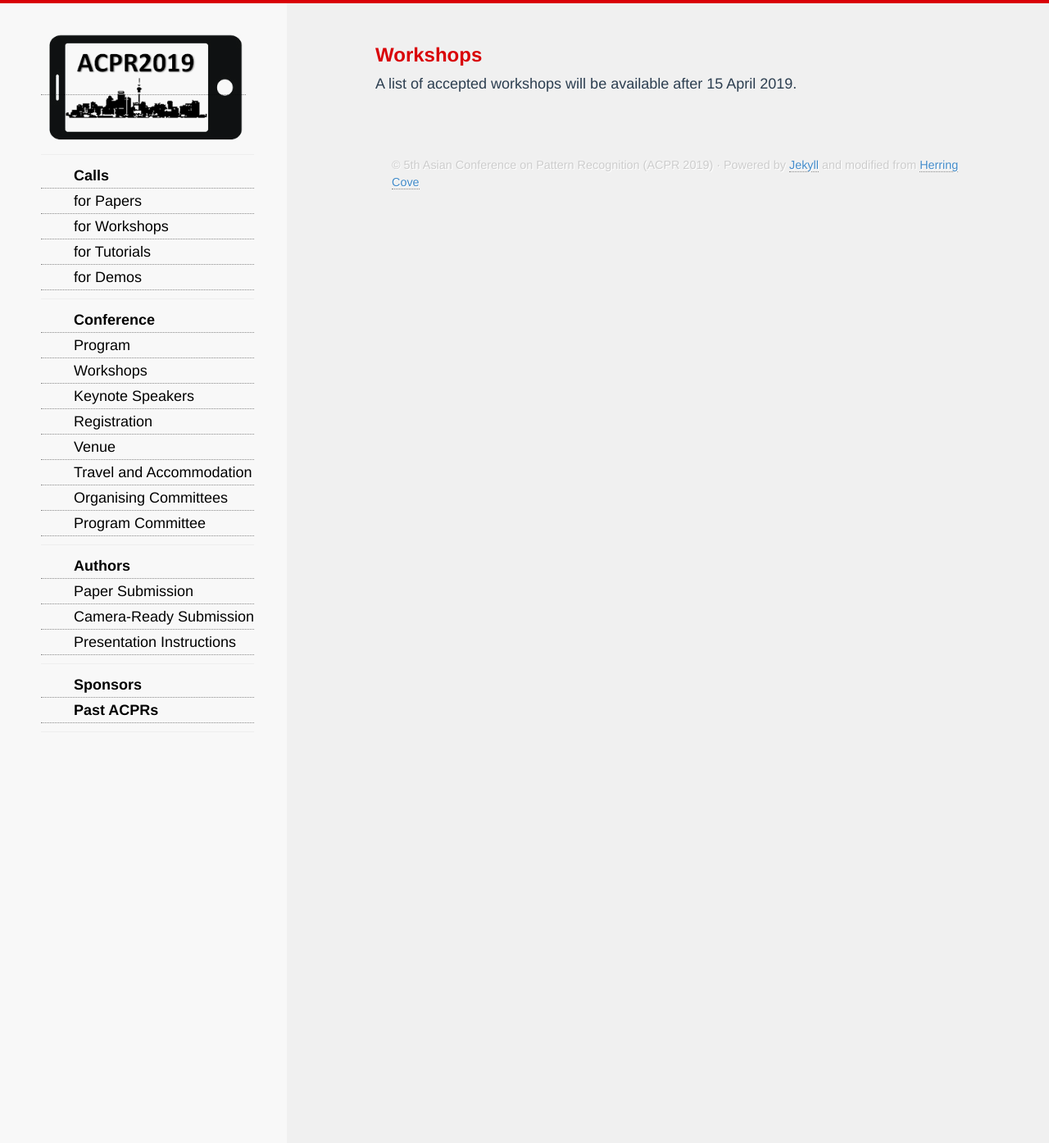
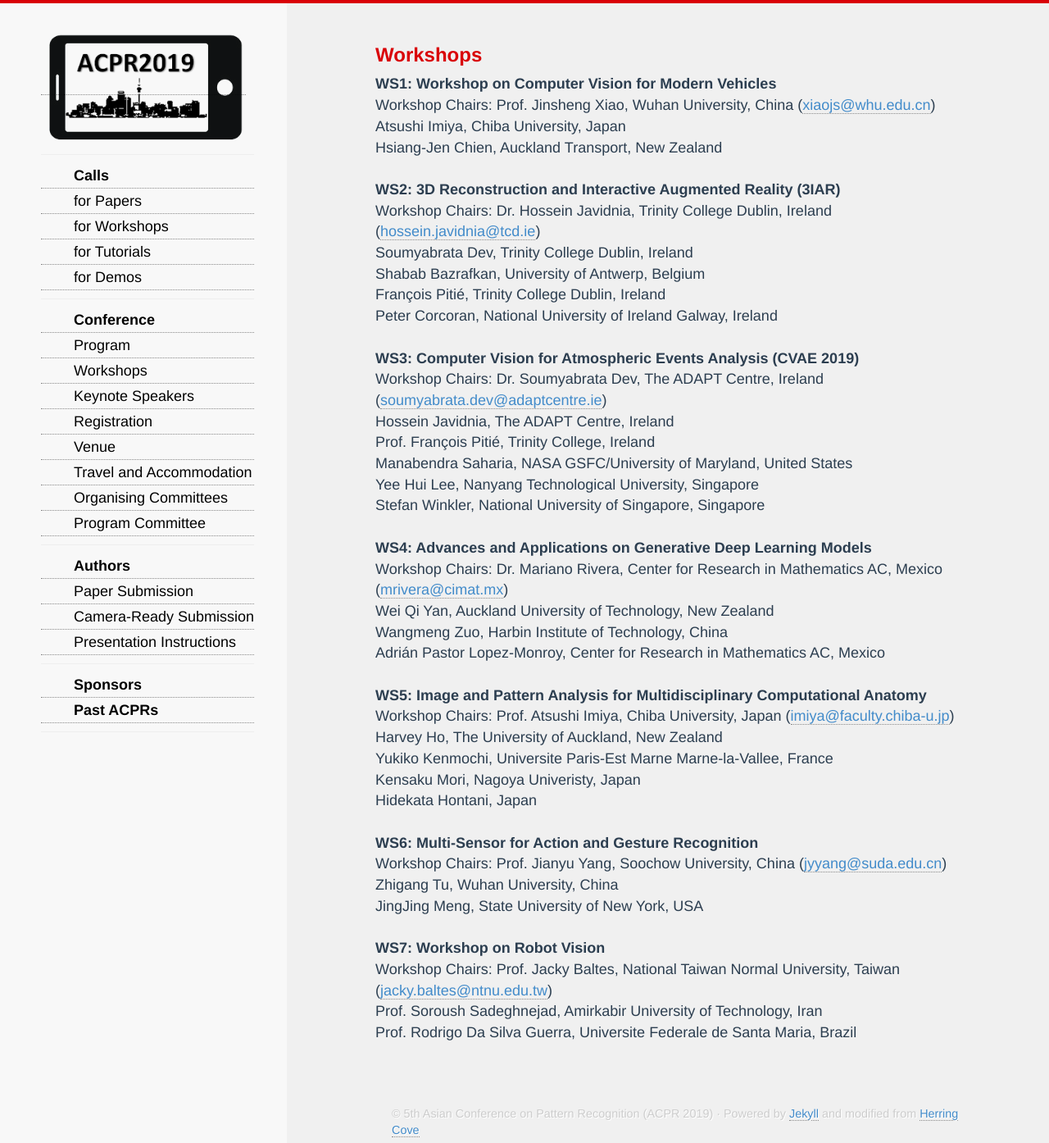
Before and after one commit to AndrewChenUoA/ACPR2019, a Jekyll site: the page built from workshops.html, in a window 1280 px wide and 1394 px high. Shown: the whole window at 82% size. Built offline with Jekyll 4.4.1, drawn with Linux system fonts in a browser that asks for light colours; nearby versions of some CDN libraries; Markdown is read by kramdown in place of the engine named in the settings.

Commit message:
Add workshops

```diff
--- a/workshops.html
+++ b/workshops.html
@@ -4,6 +4,46 @@ title: ACPR 2019 - The 5th Asian Conference on Pattern Recognition
 <div>
 <h3>Workshops</h3>
 
-A list of accepted workshops will be available after 15 April 2019.
+<b>WS1: Workshop on Computer Vision for Modern Vehicles</b><br/>
+Workshop Chairs: Prof. Jinsheng Xiao, Wuhan University, China (<a href="mailto:xiaojs@whu.edu.cn">xiaojs@whu.edu.cn</a>)<br/>
+Atsushi Imiya, Chiba University, Japan<br/>
+Hsiang-Jen Chien, Auckland Transport, New Zealand<br/><br/>
 
+<b>WS2: 3D Reconstruction and Interactive Augmented Reality (3IAR)</b><br/>
+Workshop Chairs: Dr. Hossein Javidnia, Trinity College Dublin, Ireland (<a href="mailto:hossein.javidnia@tcd.ie">hossein.javidnia@tcd.ie</a>)<br/>
+Soumyabrata Dev, Trinity College Dublin, Ireland<br/>
+Shabab Bazrafkan, University of Antwerp, Belgium<br/>
+François Pitié, Trinity College Dublin, Ireland<br/>
+Peter Corcoran, National University of Ireland Galway, Ireland<br/><br/>
+
+<b>WS3: Computer Vision for Atmospheric Events Analysis (CVAE 2019)</b><br/>
+Workshop Chairs: Dr. Soumyabrata Dev, The ADAPT Centre, Ireland (<a href="mailto:soumyabrata.dev@adaptcentre.ie">soumyabrata.dev@adaptcentre.ie</a>)<br/>
+Hossein Javidnia, The ADAPT Centre, Ireland<br/>
+Prof. François Pitié, Trinity College, Ireland<br/>
+Manabendra Saharia, NASA GSFC/University of Maryland, United States<br/>
+Yee Hui Lee, Nanyang Technological University, Singapore<br/>
+Stefan Winkler, National University of Singapore, Singapore<br/><br/>
+
+<b>WS4: Advances and Applications on Generative Deep Learning Models</b><br/>
+Workshop Chairs: Dr. Mariano Rivera, Center for Research in Mathematics AC, Mexico (<a href="mailto:mrivera@cimat.mx">mrivera@cimat.mx</a>)<br/>
+Wei Qi Yan, Auckland University of Technology, New Zealand<br/>
+Wangmeng Zuo, Harbin Institute of Technology, China<br/>
+Adrián Pastor Lopez-Monroy, Center for Research in Mathematics AC, Mexico<br/><br/>
+
+<b>WS5: Image and Pattern Analysis for Multidisciplinary Computational Anatomy</b><br/>
+Workshop Chairs: Prof. Atsushi Imiya, Chiba University, Japan (<a href="mailto:imiya@faculty.chiba-u.jp">imiya@faculty.chiba-u.jp</a>)<br/>
+Harvey Ho, The University of Auckland, New Zealand<br/>
+Yukiko Kenmochi, Universite Paris-Est Marne Marne-la-Vallee, France<br/>
+Kensaku Mori, Nagoya Univeristy, Japan<br/>
+Hidekata Hontani, Japan<br/><br/>
+
+<b>WS6: Multi-Sensor for Action and Gesture Recognition</b><br/>
+Workshop Chairs: Prof. Jianyu Yang, Soochow University, China (<a href="mailto:jyyang@suda.edu.cn">jyyang@suda.edu.cn</a>)<br/>
+Zhigang Tu, Wuhan University, China<br/>
+JingJing Meng, State University of New York, USA<br/><br/>
+
+<b>WS7: Workshop on Robot Vision</b><br/>
+Workshop Chairs: Prof. Jacky Baltes, National Taiwan Normal University, Taiwan (<a href="mailto:jacky.baltes@ntnu.edu.tw">jacky.baltes@ntnu.edu.tw</a>)<br/>
+Prof. Soroush Sadeghnejad, Amirkabir University of Technology, Iran<br/>
+Prof. Rodrigo Da Silva Guerra, Universite Federale de Santa Maria, Brazil<br/>
 </div>
```
